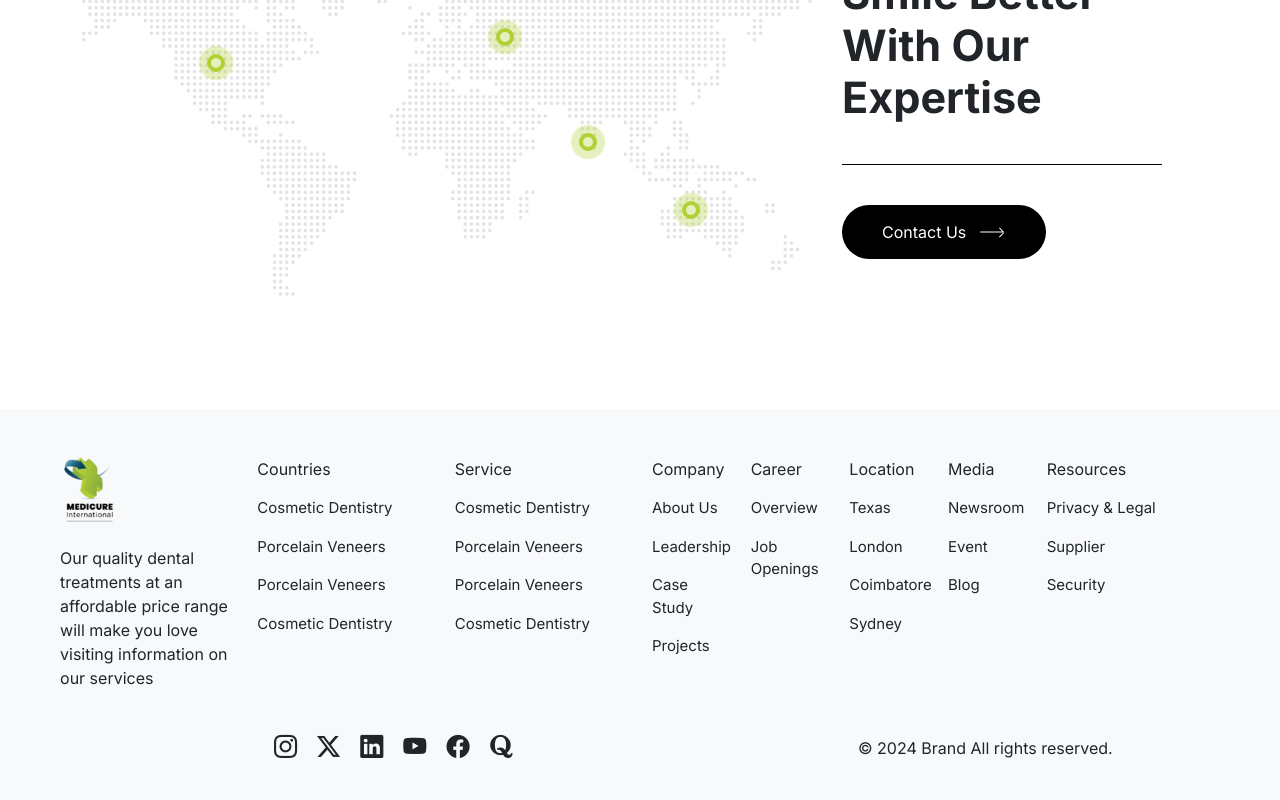
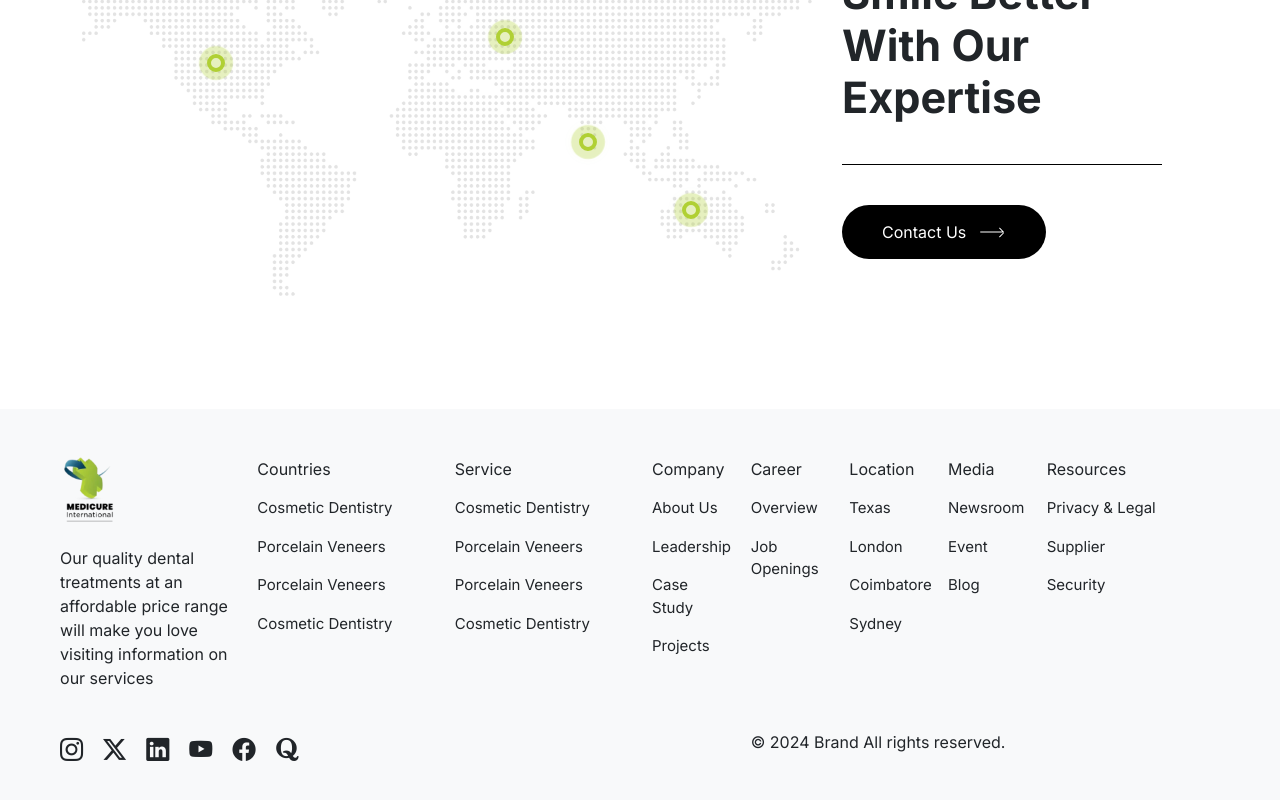
Before and after one commit to VikramSekar/Dental_Site, a React (Create React App) app: page / in a window 1280 px wide. Shown: the part 5169-5969 px from the top of the page. Built offline with nearby package versions, Linux system fonts and the light colour scheme.

Commit message:
changes
changes

```diff
--- a/src/App.js
+++ b/src/App.js
@@ -755,7 +755,7 @@ function App() {
               </div>
             </div>
             <div class="row d-flex justify-content-between align-items-center">
-              <div class="col-md-7 social-icons mt-2 text-center">
+              <div class="col-md-7 social-icons mt-2">
                 <a href="https://www.instagram.com " target="_blank"><i class="bi bi-instagram text-dark"></i></a>
                 <a href="https://www.twitter.com " target="_blank"><i class="bi bi-twitter-x text-dark"></i></a>
                 <a href="https://www.linkedin.com " target="_blank"><i class="bi bi-linkedin text-dark"></i></a>
@@ -763,8 +763,8 @@ function App() {
                 <a href="https://www.facebook.com" target="_blank"><i class="bi bi-facebook text-dark"></i></a>
                 <a href="https://www.quora.com " target="_blank"><i class="bi bi-quora text-dark"></i></a>
               </div>
-              <div class="col-md-5 text-md-center mt-2">
-                © 2024 Brand All rights reserved.
+              <div class="col-md-5 mt-2">
+               <p> © 2024 Brand All rights reserved.</p>
               </div>
             </div>
           </div>
```
Also changed, not shown: 1 other file (tests, documents, lock files or other folders).
